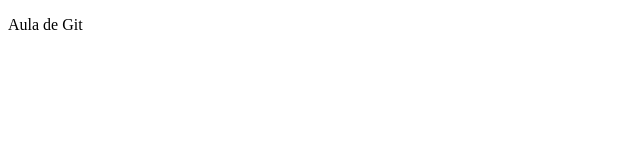
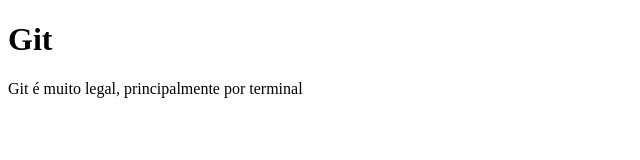
Before and after one commit to beacoda/Demo-Git, a plain HTML site: page index.html in a window 1280 px wide. Shown: the whole page, without its empty margins (0-640 px from the left). Drawn offline with Linux system fonts and the light colour scheme.

Commit message:
Adicionei título e descrição no body

```diff
--- a/index.html
+++ b/index.html
@@ -5,7 +5,8 @@
     </head>
     <body>
        <div>
-        <p>Aula de Git</p>
+        <h1>Git</h1>
+        <p>Git é muito legal, principalmente por terminal</p>
        </div>
     </body>
 </HTml>
```
